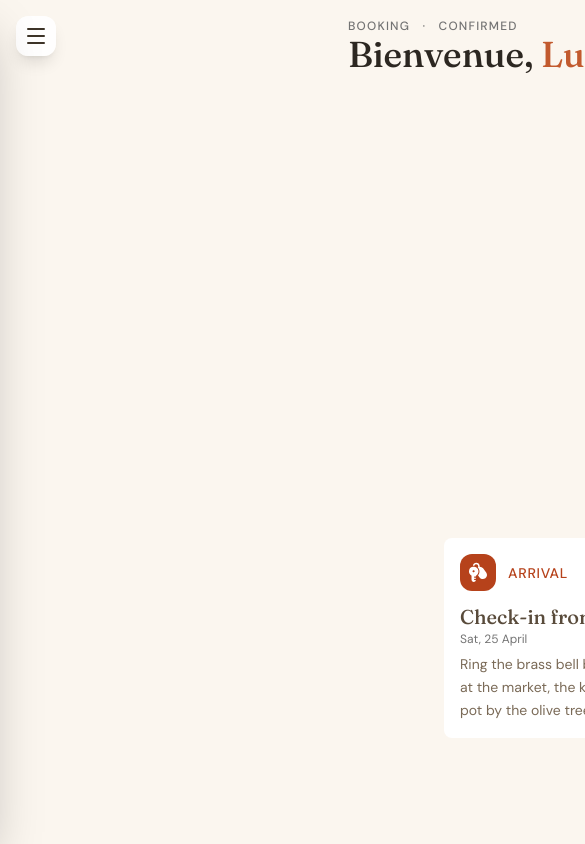
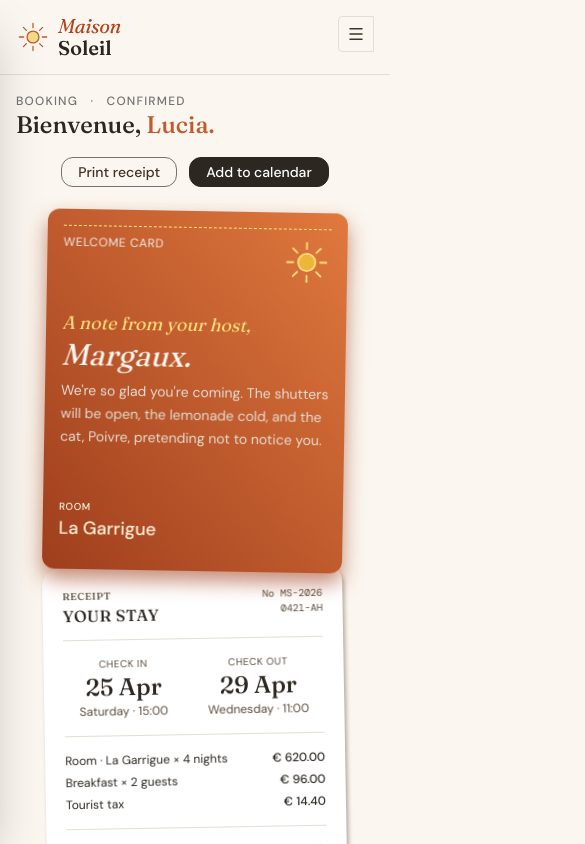
Before and after one commit to mmuneeb1000/hotel-booking-confirmation, a React (Vite) app: page / in a window 390 px wide. Shown: the top 844 px of the page, 585 px wide, since content can reach past the window. Built offline with nearby package versions, Linux system fonts and the light colour scheme.

Commit message:
mobile cleanup and final touches

```diff
--- a/src/App.jsx
+++ b/src/App.jsx
@@ -7,9 +7,9 @@ import Hover from "./components/Hover";
 function App() {
   return (
     <>
-      <div className="grid grid-cols-[300px_1fr]">
+      <div className="grid lg:grid-cols-[300px_1fr] md:grid-cols-1">
         <Sidebar />
-        <main className="px-12 py-4">
+        <main className="p-4 w-full lg:w-full lg:px-12 lg:py-4">
           <Confirmation />
           <Booking />
           <Hover />
--- a/src/components/Booking.jsx
+++ b/src/components/Booking.jsx
@@ -6,42 +6,51 @@ import SunIconSmall from "../assets/images/icon-sun.svg";
 function Booking() {
   return (
     <section
-      className="w-300 relative h-108 flex mx-auto group
-      items-center bg-neutral-100 px-4 pt-4 gap-4 justify-center "
+      className="w-75 h-190 flex flex-col-reverse relative md:flex-row mx-auto
+      group items-center bg-neutral-100 px-4 pt-4 gap-4 justify-center lg:h-110
+       "
     >
-      <img className="w-l mx-auto absolute z-1" src={SunIcon} />
+      <img
+        className=" hidden lg:flex lg:w-l lg:mx-auto lg:absolute lg:z-1"
+        src={SunIcon}
+      />
       <div
-        className=" w-xs absolute transform -rotate-4 bg-white
-        rounded-2xl h-90 p-5 mb-5 border border-stone-100 z-2 top-18 left-80 group-hover:left-20"
+        className=" w-full bg-white rounded-2xl h-90 p-5 mb-5 z-2 bottom-0
+        absolute transform -rotate-1 shadow-[2px_4px_4px_hsla(33,22%,20%,0.4)]
+        lg:-rotate-4 lg:w-xs lg:top-18 lg:right-40
+        lg:group-hover:rotate-4 lg:group-hover:right-60
+        transition-all duration-500 ease-[cubic-bezier(0.22,1,0.36,1)]
+       will-change-transform"
       >
         <div className="flex justify-between items-start">
-          <h3 className="text-xs font-medium uppercase tracking-wider text-neutral-700">
+          <h3 className="text-[10px] font-medium uppercase tracking-wider text-neutral-700">
             Receipt
-            <p className="text-lg text-neutral-900">Your stay</p>
+            <p className="text-base text-neutral-900">Your stay</p>
           </h3>
           <div className="text-right">
-            <p className="text-xs font-mono text-c">No MS-2026 0421-AH</p>
+            <p className="text-[10px] font-mono text-neutral-700">No MS-2026</p>
+            <p className="text-[10px] font-mono text-neutral-700">0421-AH</p>
           </div>
         </div>
 
-        <div className="flex justify-between mt-3">
-          <div>
-            <p className="text-xs uppercase tracking-wider text-neutral-700">
+        <div className="flex justify-center gap-10 mt-3 pt-4 border-t border-neutral-400 ">
+          <div className="flex flex-col text-center">
+            <p className="text-[10px] uppercase tracking-wider text-neutral-700">
               Check in
             </p>
-            <p className="text-base font-medium text-neutral-900">25 Apr</p>
+            <h3 className="text-2xl font-medium text-neutral-900">25 Apr</h3>
             <p className="text-xs text-neutral-700">Saturday · 15:00</p>
           </div>
-          <div className="text-right">
-            <p className="text-xs uppercase tracking-wider text-neutral-700">
+          <div className="flex flex-col text-center">
+            <p className="text-[10px] uppercase tracking-wider text-neutral-700">
               Check out
             </p>
-            <p className="text-base font-medium text-neutral-900">29 Apr</p>
+            <h3 className="text-2xl font-medium text-neutral-900">29 Apr</h3>
             <p className="text-xs text-neutral-700">Wednesday · 11:00</p>
           </div>
         </div>
 
-        <div className="border-t border-stone-200/70 my-4 pt-4 space-y-1.5 text-sm">
+        <div className="border-t border-neutral-400 my-4 pt-4 space-y-1.5 text-xs">
           <div className="flex justify-between">
             <span className="text-neutral-900">
               Room · La Garrigue × 4 nights
@@ -58,26 +67,30 @@ function Booking() {
           </div>
         </div>
 
-        <div
-          className="flex justify-between items-center
-        border-t border-stone-200/70 pt-4 mb-4 mt-1"
-        >
-          <span className="text-sm font-bold uppercase tracking-wide text-neutral-600">
+        <div className="flex border-t border-neutral-400  justify-between items-center pt-3 mb-4 mt-1">
+          <span className="text-sm uppercase tracking-wide text-neutral-600">
             Total Paid
           </span>
-          <span className="text-xl font-bold text-neutral-900">€ 730.40</span>
+          <span className="text-xl font-heading text-neutral-900">
+            € 730.40
+          </span>
         </div>
         <div className="flex">
-          <p className="w-full text-xs text-neutral-500 text-left mt-1">
+          <p className="w-full text-[10px] text-neutral-500 text-left mt-1">
             PAID · WISE · GBP
           </p>
           <img src={IconBarcode} />
         </div>
       </div>
       <div
-        className="w-xs mb-6 rounded-xl h-90 transform absolute rotate-4
-       bg-gradient-to-bl from-terracotta-400 to-terracotta-600 p-5 z-3
-       right-62 top-18 group-hover:right-20"
+        className="w-full mb-6 rounded-xl h-90 top-6
+       bg-gradient-to-bl from-terracotta-400 to-terracotta-700 p-4
+       shadow-[0_10px_20px_hsla(15,69%,37%,0.6)]
+       absolute z-3 rotate-1 lg:rotate-4
+       lg:w-xs lg:left-33 lg:top-19
+       lg:group-hover:left-60 lg:group-hover:-rotate-4
+       transition-all duration-500 ease-[cubic-bezier(0.22,1,0.36,1)]
+       will-change-transform"
       >
         <div className="flex border-t border-dashed border-sun-200 pt-2">
           <p className="w-full text-xs uppercase tracking-wider text-neutral-200">
@@ -86,24 +99,22 @@ function Booking() {
           <img src={SunIconSmall} />
         </div>
         <div className="flex flex-col mt-5 mb-13">
-          <p className="mt-1.5 text-lg italic text-sun-200">
+          <h2 className="mt-1.5 text-lg italic text-sun-200">
             A note from your host,
-          </p>
-          <h2 className="text-xl italic text-neutral-100">Margaux.</h2>
+          </h2>
+          <h2 className="text-3xl italic text-neutral-100">Margaux.</h2>
 
-          <p className="mt-1.5 text-sm leading-relaxed text-neutral-100">
+          <p className="mt-1.5 text-sm leading-relaxed text-neutral-400">
             We're so glad you're coming. The shutters will be open, the lemonade
             cold, and the cat, Poivre, pretending not to notice you.
           </p>
         </div>
         <div className="flex flex-col items-left justify-center">
-          <span className="text-xs font-medium uppercase tracking-wider text-neutral-200">
+          <span className="text-[10px] font-medium uppercase tracking-wider text-sun-50">
             Room
           </span>
 
-          <span className="text-xl font-medium text-neutral-200">
-            La Garrigue
-          </span>
+          <span className="text-lg font-medium text-sun-50">La Garrigue</span>
         </div>
       </div>
     </section>
--- a/src/components/Cards.jsx
+++ b/src/components/Cards.jsx
@@ -5,8 +5,8 @@ import BreakfastImg from "../assets/images/icon-breakfast.svg";
 
 function Cards() {
   return (
-    <section className="w-full pt-4 flex justify-center bg-neutral-100 gap-6">
-      <div className="w-xs p-4 rounded-lg bg-white">
+    <section className="lg:w-full pt-4 flex flex-col lg:flex-row justify-center bg-neutral-100 gap-6">
+      <div className="w-full p-4 rounded-lg bg-white lg:w-xs">
         <div className="flex items-center gap-3 ">
           <img
             className="bg-terracotta-600 p-1.5 rounded-xl"
@@ -29,7 +29,7 @@ function Cards() {
         </p>
       </div>
 
-      <div className="w-xs p-4 rounded-lg bg-white">
+      <div className="w-full p-4 rounded-lg bg-white lg:w-xs">
         <div className="flex items-center gap-3">
           <img className="bg-blue-500 p-1.5 rounded-xl" src={WifiImg} />
           <h4 className="text-sm w-full font-medium uppercase tracking-wider  text-blue-500">
@@ -68,7 +68,7 @@ function Cards() {
         </div>
       </div>
 
-      <div className=" w-xs rounded-lg p-4 bg-white">
+      <div className="w-full p-4 rounded-lg bg-white lg:w-xs">
         <div className="flex items-center gap-3">
           <img className="bg-rose-500 p-1.5 rounded-xl" src={BreakfastImg} />
           <h4 className="w-full text-sm font-medium uppercase tracking-wider text-rose-500">
--- a/src/components/Confirmation.jsx
+++ b/src/components/Confirmation.jsx
@@ -1,7 +1,12 @@
+import MainLogo from "../assets/images/logo.svg";
+
 function Confirmation() {
   return (
-    <section className="w-full  justify-around flex bg-neutral-100">
-      <div className=" w-full flex item-left  flex-col">
+    <section
+      className=" w-full justify-start flex flex-col gap-4 bg-neutral-100
+      md:flex-row lg:flex-row"
+    >
+      <div className=" w-75 flex item-left  flex-col lg:w-full">
         <div className=" flex items-center gap-2 mt-0.5">
           <span className="text-xs font-medium uppercase tracking-widest text-neutral-500">
             Booking <span className="mx-2">·</span> Confirmed
@@ -9,17 +14,17 @@ function Confirmation() {
         </div>
 
         <div className="text-left">
-          <h2 className="text-4xl font-medium text-neutral-900">
+          <h2 className="text-2xl font-medium text-neutral-900 md:text-4xl lg:text-4xl">
             Bienvenue, <span className="text-terracotta-500">Lucia.</span>
           </h2>
         </div>
       </div>
-      <div className="flex flex-nowrap justify-center items-center gap-3">
+      <div className="flex flex-nowrap justify-center mx-auto items-center gap-3">
         <button className="flex text-nowrap cursor-pointer items-center justify-center gap-2 rounded-xl border border-neutral-500 bg-neutral-100 px-4 py-1 text-sm font-medium text-neutral-800 transition hover:bg-neutral-200">
           Print receipt
         </button>
 
-        <button className="flex text-nowrap cursor-pointer items-center justify-center gap-2 rounded-xl  px-4 py-1 text-sm font-medium bg-neutral-900 text-white transition hover:bg-neutral-700">
+        <button className="flex text-nowrap cursor-pointer items-center justify-center gap-2 rounded-xl  border border-neutral-900 px-4 py-1 text-sm font-medium bg-neutral-900 text-white transition hover:bg-neutral-700">
           Add to calendar
         </button>
       </div>
--- a/src/components/Hover.jsx
+++ b/src/components/Hover.jsx
@@ -1,7 +1,7 @@
 import DiamondIcon from "../assets/images/icon-sparkle.svg";
 function Hover() {
   return (
-    <section className="flex justify-center gap-4 align-center">
+    <section className=" hidden lg:flex lg:justify-center lg:gap-4 lg:align-center">
       <img src={DiamondIcon} />
       <p className="text-xs uppercase tracking-widest">Hover To Fan</p>
       <img src={DiamondIcon} />
--- a/src/components/Sidebar.jsx
+++ b/src/components/Sidebar.jsx
@@ -28,14 +28,17 @@ function Sidebar() {
   ];
 
   return (
-    <section>
-      <button
-        onClick={toggleSidebar}
-        className="lg:hidden fixed top-4 left-4 z-50 p-2 bg-white/90 backdrop-blur-sm rounded-xl shadow-lg hover:bg-white transition"
-        aria-label="Toggle menu"
-      >
-        <Menu size={24} className="text-neutral-800" />
-      </button>
+    <section className="md:h-20">
+      <div className="border-b border-neutral-400">
+        <img src={MainLogo} className="lg:hidden p-4" />
+        <button
+          onClick={toggleSidebar}
+          className="lg:hidden fixed top-4 right-4 z-50 p-2 border border-neutral-400 bg-neutral-100 backdrop-blur-sm rounded-l hover:bg-white transition"
+          aria-label="Toggle menu"
+        >
+          <Menu size={18} className="text-neutral-800" />
+        </button>
+      </div>
 
       {/* Overlay */}
       {isOpen && (
@@ -48,7 +51,7 @@ function Sidebar() {
       {/* Sidebar */}
       <aside
         className={`
-          fixed top-0 left-0 h-full w-80 bg-neutral-100 z-50
+          fixed top-0 left-0 h-full w-full md:w-80 bg-neutral-100 z-50
           transform transition-transform border-r border-neutral-400 duration-300 ease-in-out
           lg:translate-x-0 lg:relative lg:w-72 lg:min-h-screen
           ${isOpen ? "translate-x-0" : "-translate-x-full"}
```
